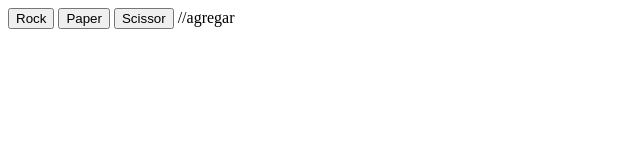
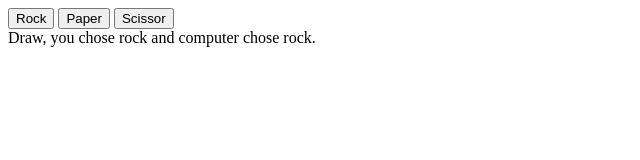
Before and after one commit to JavReyS/rock-paper-scissors, a plain HTML site: page index.html in a window 1280 px wide. Both pictures are taken after a click on the button "Rock". Shown: the whole page, without its empty margins (0-640 px from the left). Drawn offline with Linux system fonts and the light colour scheme.

Commit message:
Display single game result
Added a div to diplay game result
Added text according to game result (inserted it into last div)

```diff
--- a/index.html
+++ b/index.html
@@ -7,11 +7,11 @@
   <title>Document</title>
 </head>
 <body>
-  <div id="container">
+  <div id="options">
     <button class="rockBtn">Rock</button>
     <button class="paperBtn">Paper</button>
     <button class="scissorBtn">Scissor</button>
-    //agregar
   </div>
+  <div class="result"></div>
 </body>
 </html>
--- a/javascript.js
+++ b/javascript.js
@@ -43,19 +43,20 @@ function getComputerChoice() {
 
 function playRound(humanChoice, computerChoice) {
     let winner = "none";
+    const result = document.querySelector('.result');
     if((humanChoice == "rock" && computerChoice == "paper") ||
     (humanChoice == "paper" && computerChoice == "scissor") ||
     (humanChoice == "scissor" && computerChoice == "rock")) {
         winner = "computer"
-        console.log("You lose! " + computerChoice + " beats " + humanChoice + ".");
+        result.textContent = "You lose! " + computerChoice + " beats " + humanChoice + ".";
     } else {
         if((humanChoice == "rock" && computerChoice == "scissor") ||
         (humanChoice == "paper" && computerChoice == "rock") ||
         (humanChoice == "scissor" && computerChoice == "paper")) {
-            console.log("You win! " + humanChoice + " beats " + computerChoice + ".");
+            result.textContent = "You win! " + humanChoice + " beats " + computerChoice + ".";
             winner = "human"
         } else {
-            console.log("Draw, you chose " + humanChoice + " and computer chose " + computerChoice + ".");
+            result.textContent = "Draw, you chose " + humanChoice + " and computer chose " + computerChoice + ".";
         }
     }
     return(winner);
```
